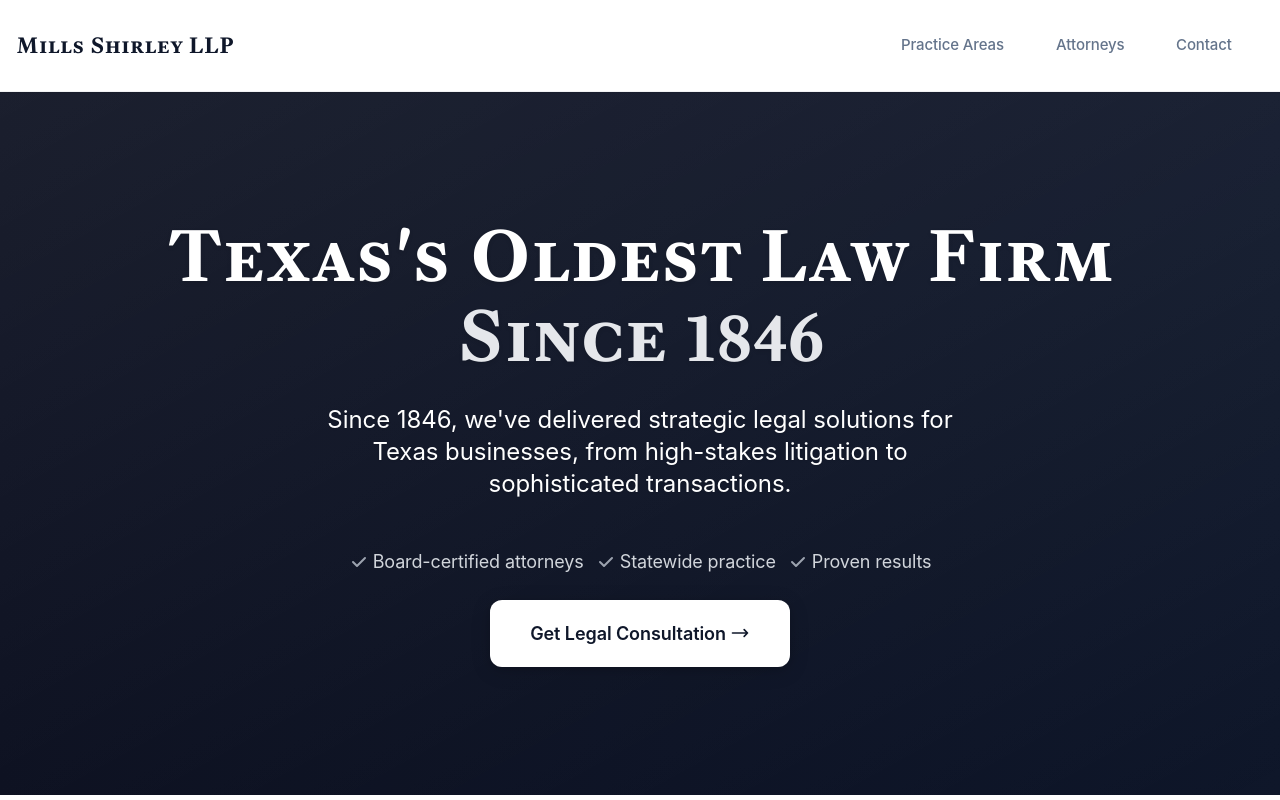
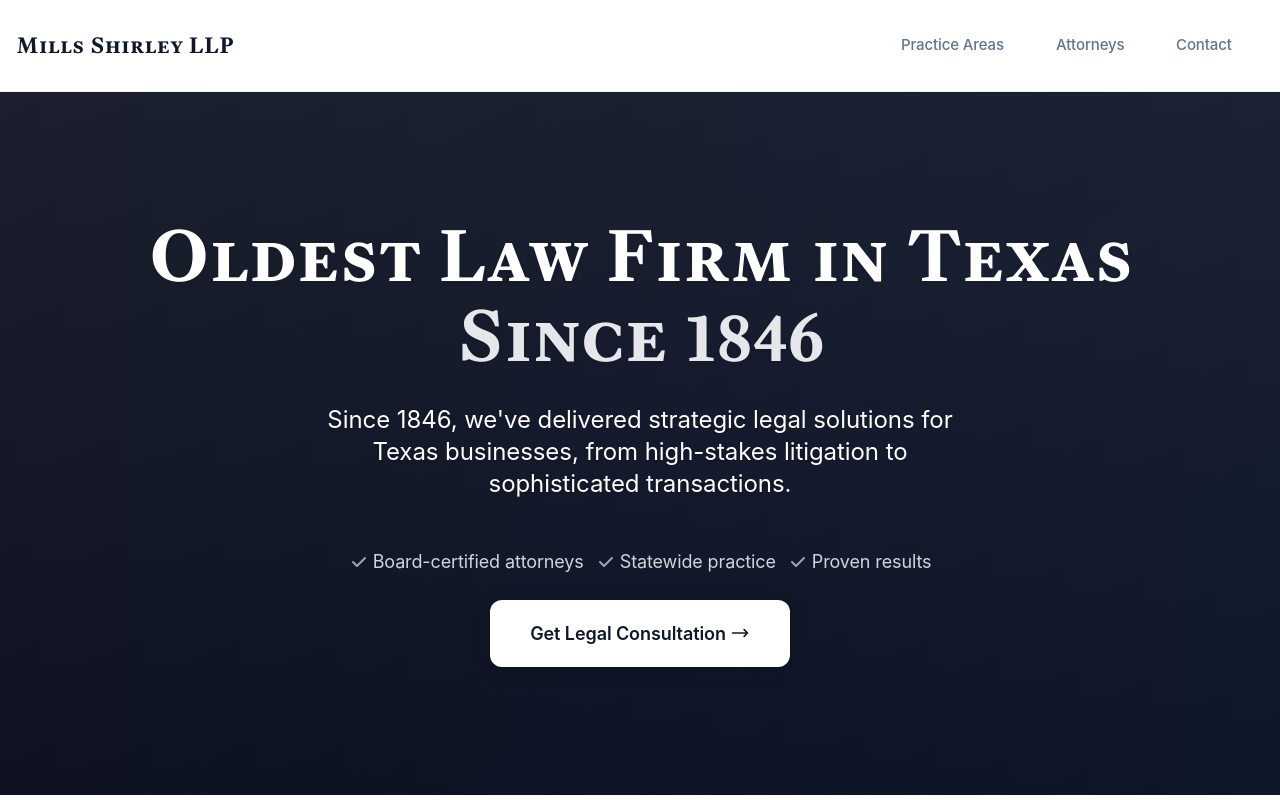
Before and after one commit to REB438/Mills-Website, a plain HTML site: page index.html in a window 1280 px wide. Shown: the top 800 px of the page. Drawn offline with nearby package versions, Linux system fonts and the light colour scheme.

Commit message:
Cursor 4

```diff
--- a/index.html
+++ b/index.html
@@ -158,7 +158,7 @@
                 <div class="max-w-5xl mx-auto text-center">
 
                     <h1 class="text-4xl sm:text-5xl lg:text-6xl xl:text-7xl font-caps font-bold leading-tight mb-8 text-white text-balance">
-                        Texas's Oldest Law Firm
+                        Oldest Law Firm in Texas
                         <span class="block text-gray-200 mt-3 lg:mt-4 font-caps">Since 1846</span>
                     </h1>
 
```
